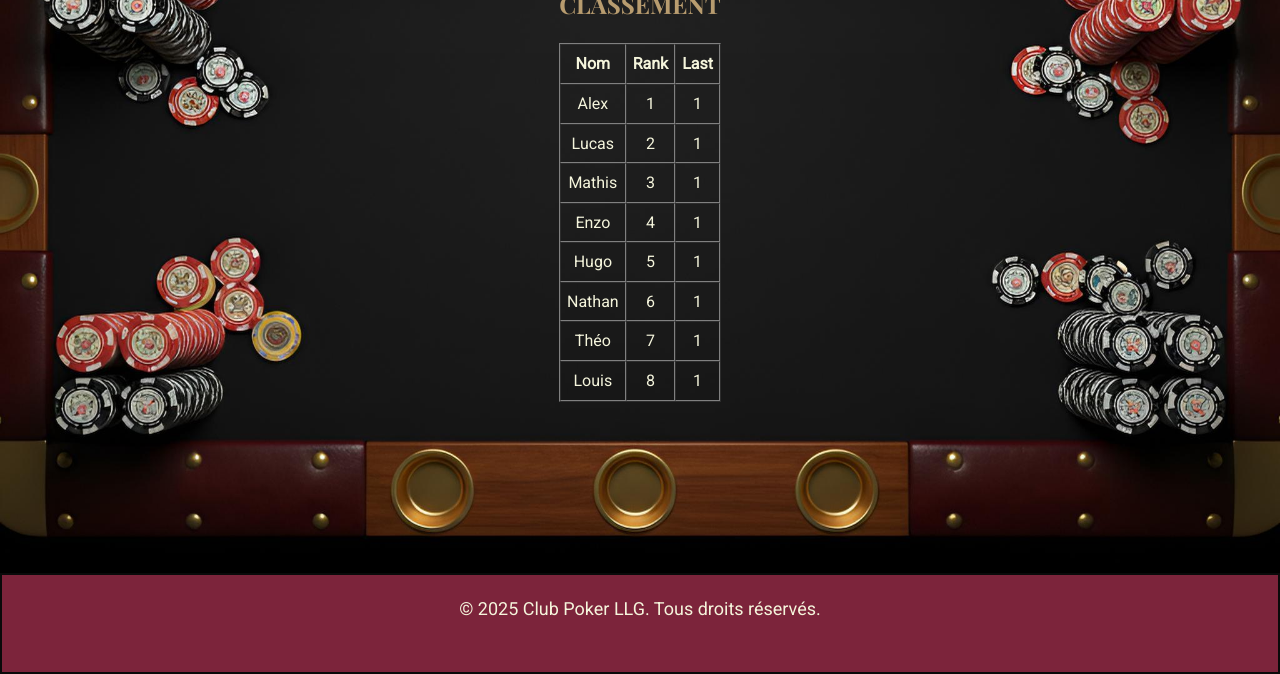
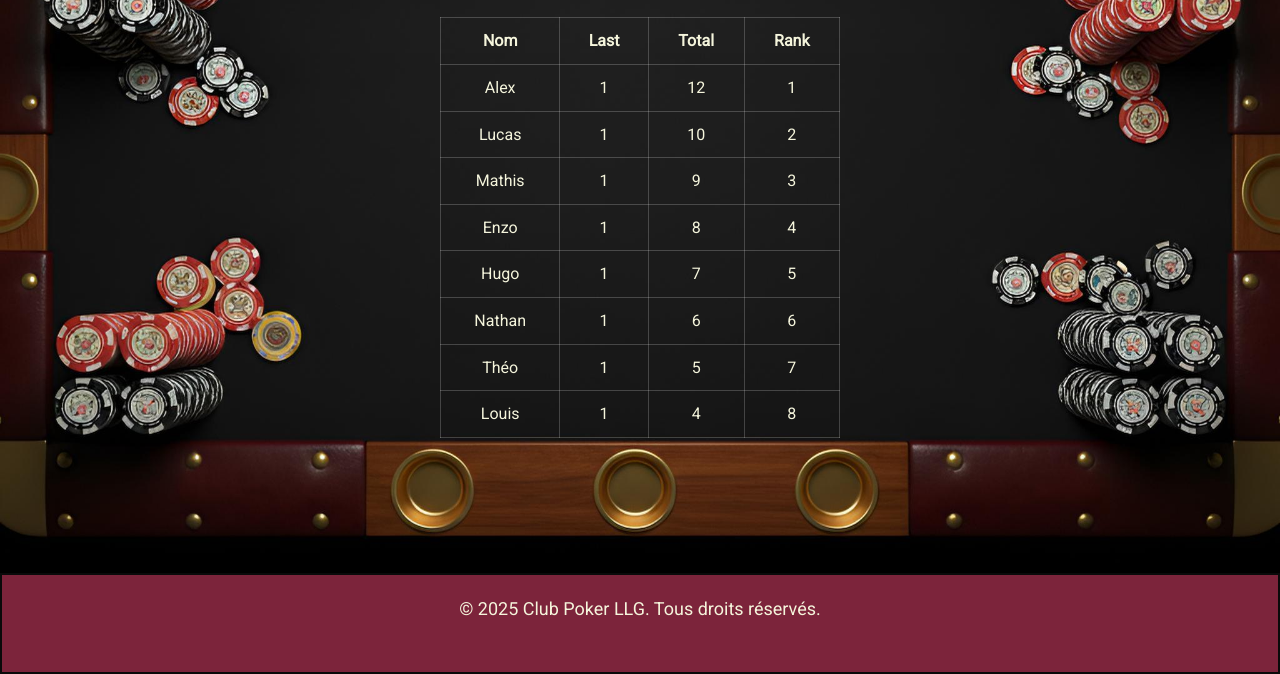
Before and after one commit to am9196167master/clubpokerllg, a plain HTML site: page ranking.html in a window 1280 px wide. Shown: the part 287-961 px from the top of the page. Drawn offline with nearby package versions, Linux system fonts and the light colour scheme.

Commit message:
Update ranking page title and improve layout

```diff
--- a/ranking.html
+++ b/ranking.html
@@ -3,10 +3,39 @@
 <head>
     <meta charset="UTF-8">
     <meta name="viewport" content="width=device-width, initial-scale=1.0">
-    <title>Club Poker LLG</title>
+    <title>Club Poker LLG — Classement</title>
+
     <link rel="stylesheet" href="styletest.css">
     <link href="https://fonts.googleapis.com/css2?family=Playfair+Display:wght@400;700&family=Roboto:wght@300;400&display=swap" rel="stylesheet">
+
+    <style>
+        /* Centrage et responsive du tableau */
+        .table-container {
+            display: flex;
+            justify-content: center;
+            margin-top: 30px;
+            overflow-x: auto;
+        }
+
+        table {
+            border-collapse: collapse;
+            min-width: 400px;
+            max-width: 100%;
+            text-align: center;
+        }
+
+        th, td {
+            padding: 10px 14px;
+            border: 1px solid rgba(255,255,255,0.2);
+            white-space: nowrap;
+        }
+
+        thead th {
+            font-weight: bold;
+        }
+    </style>
 </head>
+
 <body>
 
 <header class="header">
@@ -18,7 +47,7 @@
             <li><a href="index.html">Accueil</a></li>
             <li><a href="outils.html">Outils de jeu</a></li>
             <li><a href="cours.html">Cours</a></li>
-                <li><a style="font-weight: bold;" href="connexion.html">Classement</a></li>
+            <li><a style="font-weight: bold;" href="classement.html">Classement</a></li>
             <li><a href="connexion.html">Connexion</a></li>
         </ul>
     </nav>
@@ -28,66 +57,69 @@
     <section class="hero-section">
         <div class="hero-text">
             <h1>CLASSEMENT</h1>
-              <table border="1" cellpadding="6" cellspacing="0">
+
+            <div class="table-container">
+                <table>
                     <thead>
                         <tr>
                             <th>Nom</th>
+                            <th>Last</th>
+                            <th>Total</th>
                             <th>Rank</th>
-      <th>Last</th>
-
                         </tr>
                     </thead>
                     <tbody>
                         <tr>
                             <td>Alex</td>
                             <td>1</td>
+                            <td>12</td>
                             <td>1</td>
-
                         </tr>
                         <tr>
                             <td>Lucas</td>
+                            <td>1</td>
+                            <td>10</td>
                             <td>2</td>
-      <td>1</td>
-
                         </tr>
                         <tr>
                             <td>Mathis</td>
+                            <td>1</td>
+                            <td>9</td>
                             <td>3</td>
-              <td>1</td>
-
                         </tr>
                         <tr>
                             <td>Enzo</td>
+                            <td>1</td>
+                            <td>8</td>
                             <td>4</td>
-              <td>1</td>
-
                         </tr>
                         <tr>
                             <td>Hugo</td>
+                            <td>1</td>
+                            <td>7</td>
                             <td>5</td>
-              <td>1</td>
-
                         </tr>
                         <tr>
                             <td>Nathan</td>
+                            <td>1</td>
                             <td>6</td>
-              <td>1</td>
-
+                            <td>6</td>
                         </tr>
                         <tr>
                             <td>Théo</td>
+                            <td>1</td>
+                            <td>5</td>
                             <td>7</td>
-              <td>1</td>
-
                         </tr>
                         <tr>
                             <td>Louis</td>
+                            <td>1</td>
+                            <td>4</td>
                             <td>8</td>
-              <td>1</td>
-
                         </tr>
                     </tbody>
                 </table>
+            </div>
 
         </div>
     </section>
```
Lines whose indentation alone changed are shown as unchanged.
